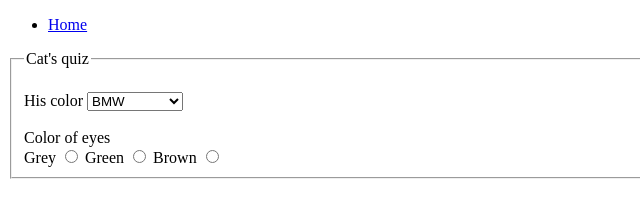
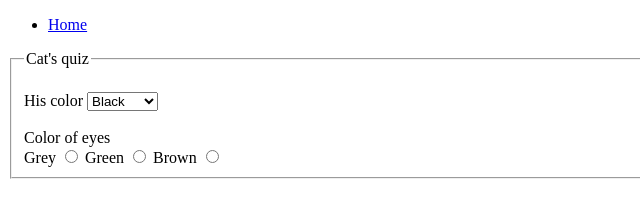
Before and after one commit to KShust/hillel, a plain HTML site: page index.html in a window 1280 px wide. Shown: the full height of the page, 0-640 px from the left. Drawn offline with Linux system fonts and the light colour scheme.

Commit message:
changed option

```diff
--- a/index.html
+++ b/index.html
@@ -22,10 +22,10 @@
                 <label for="color"> His color </label>
                 <select name="color" id="color">
                     <optgroup label="Color">
-                        <option value="Black">BMW</option>
-                        <option value="Lila">Skoda</option>
-                        <option value="White">Lincoln</option>
-                        <option value="Gold">Mercedes</option>
+                        <option value="Black">Black</option>
+                        <option value="Lila">Lila</option>
+                        <option value="White">White</option>
+                        <option value="Gold">Gold</option>
                     </optgroup>
                 </select>
             </div>
```
